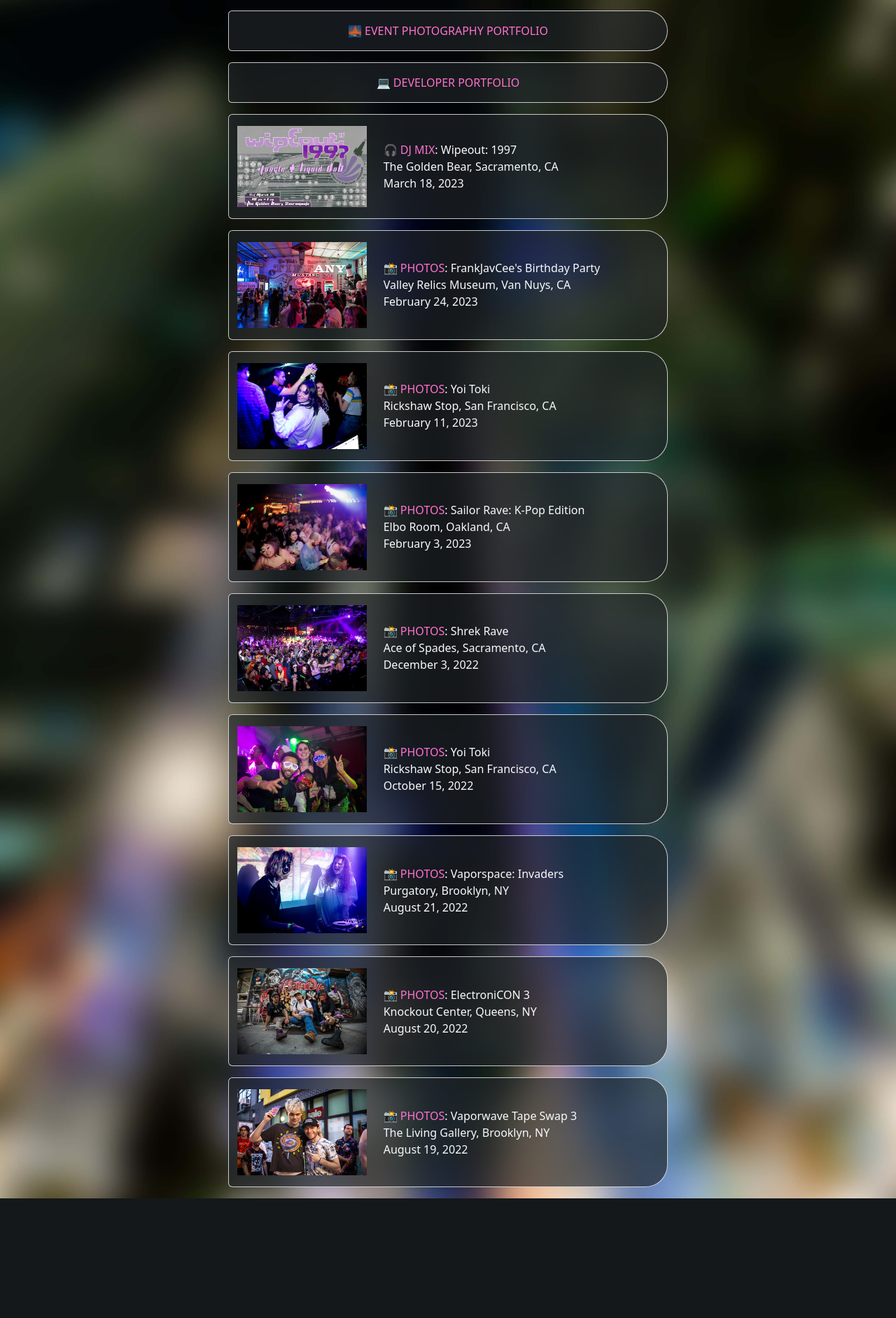
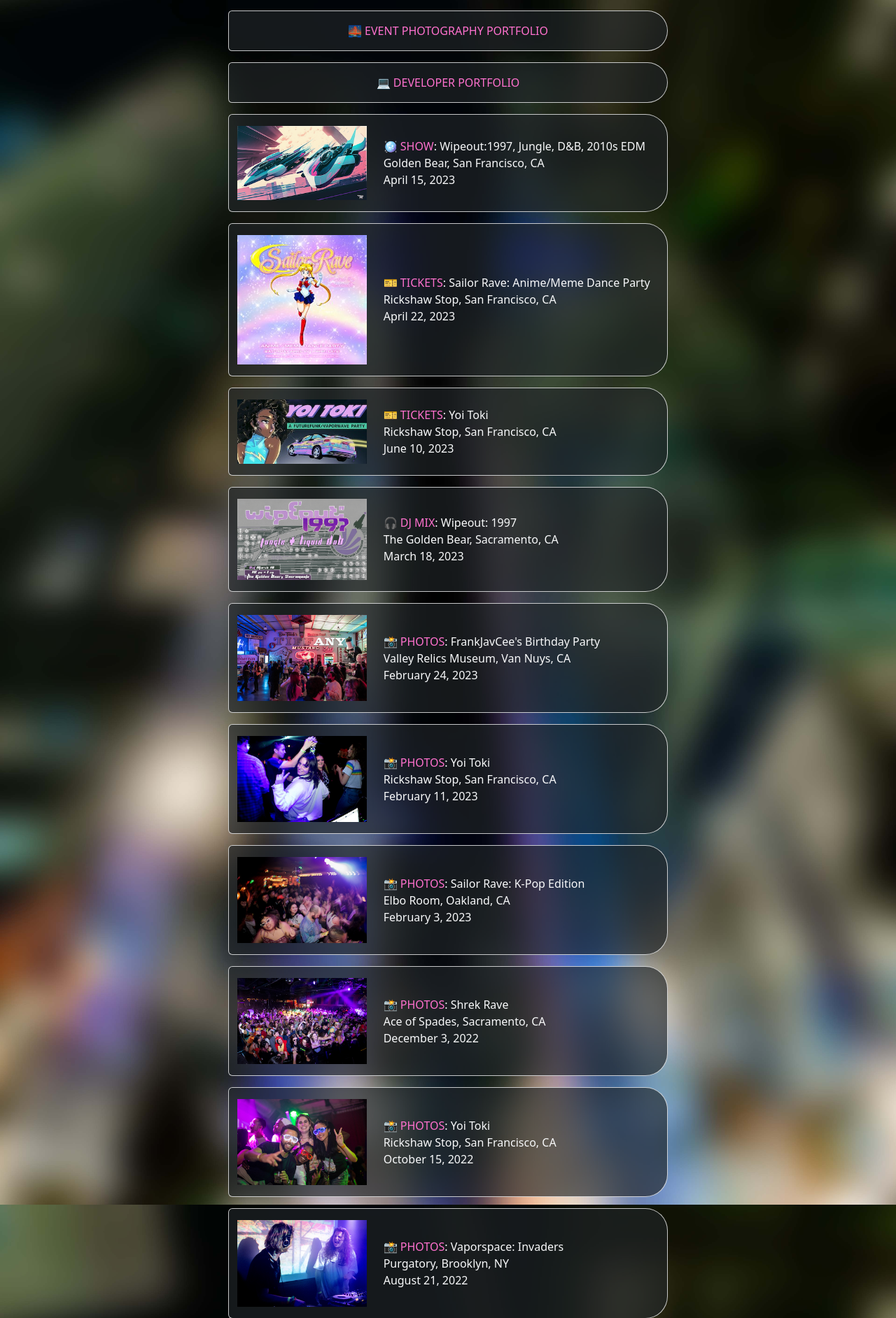
Before and after one commit to Augnos/augnos_linktree, a Flask app: page / in a window 1280 px wide. Shown: the part 198-2082 px from the top of the page at 70% size. Before the commit the page ends 1911 px from the top, so only its background shows below. Run offline with Flask 3, Linux system fonts and the light colour scheme.

Commit message:
added new events

```diff
--- a/flask_app/templates/_links.html
+++ b/flask_app/templates/_links.html
@@ -13,6 +13,39 @@
 )}}
 
 -->
+
+<!-- Wipeout:1997, 04/22/23 -->
+{{ macros.link(
+    "🪩 SHOW",
+    "Wipeout:1997, Jungle, D&B, 2010s EDM",
+    "Golden Bear, San Francisco, CA",
+    "April 15, 2023",
+    "https://www.instagram.com/p/Cq6c4RLvSWM",
+    "images/wipeout_3.png",
+    "wipeout 1997 event poster with 2 flying race ships beside each other"
+)}}
+
+<!-- Sailor Rave, 04/22/23 -->
+{{ macros.link(
+    "🎫 TICKETS",
+    "Sailor Rave: Anime/Meme Dance Party",
+    "Rickshaw Stop, San Francisco, CA",
+    "April 22, 2023 ",
+    "https://wl.seetickets.us/event/SAILOR-RAVE-AnimeMemeDanceParty/535558?afflky=RickshawStop",
+    "images/sailor_rave_rickshaw.jpeg",
+    "sailor rave anime meme dance party"
+)}}
+
+<!-- Yoi Toki, 06/10/23 -->
+{{ macros.link(
+    "🎫 TICKETS",
+    "Yoi Toki",
+    "Rickshaw Stop, San Francisco, CA",
+    "June 10, 2023 ",
+    "https://www.eventbrite.com/e/yoi-toki-sf-a-future-funk-vaporwave-party-tickets-600767721427",
+    "images/yoi_toki_sf_3.jpeg",
+    "yoi toki event poster"
+)}}
 
 <!-- Wipeout: 1997, 03/18/23 -->
 {{ macros.link(
```
Also changed, not shown: flask_app/static/images/sailor_rave_rickshaw.jpeg (added), flask_app/static/images/wipeout_3.png (added), flask_app/static/images/yoi_toki_sf_3.jpeg (added).
